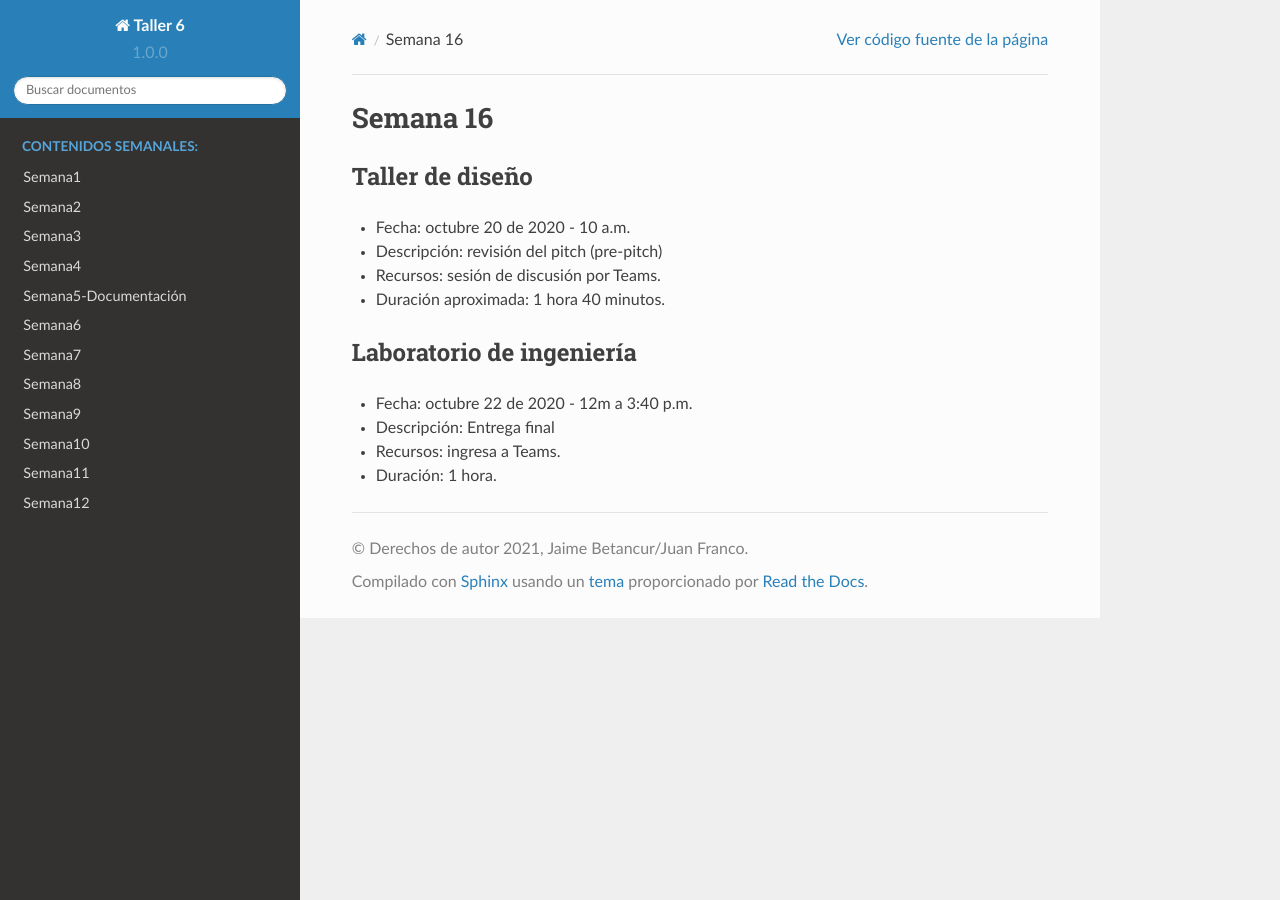
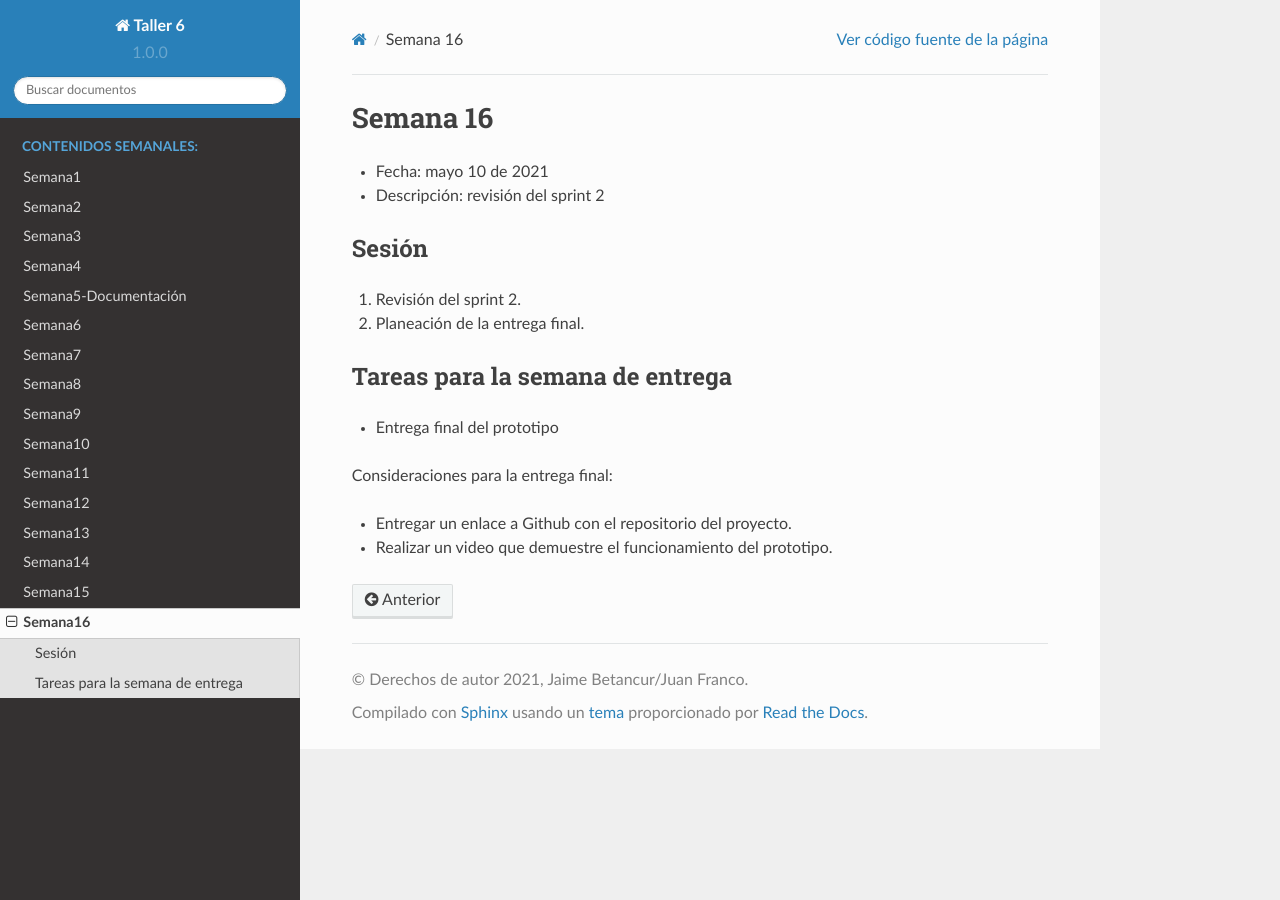
Before and after one commit to juanferfranco/taller6, a Sphinx documentation site: the page built from docs/_semana16/semana16.rst, in a window 1280 px wide. Built offline with Sphinx 7.4.7 and the Read the Docs theme 2.0.0, drawn with Linux system fonts in a browser that asks for light colours.

Commit message:
add weeks 13,14,15,16

```diff
--- a/docs/_semana16/semana16.rst
+++ b/docs/_semana16/semana16.rst
@@ -1,17 +1,21 @@
 Semana 16
 ===========
 
+* Fecha: mayo 10 de 2021
+* Descripción: revisión del sprint 2
 
-Taller de diseño
------------------
-* Fecha: octubre 20 de 2020 - 10 a.m.
-* Descripción: revisión del pitch (pre-pitch)
-* Recursos: sesión de discusión por Teams.
-* Duración aproximada: 1 hora 40 minutos.
+Sesión
+----------
 
-Laboratorio de ingeniería
---------------------------
-* Fecha: octubre 22 de 2020 - 12m a 3:40 p.m.
-* Descripción: Entrega final
-* Recursos: ingresa a Teams.
-* Duración: 1 hora.
+#. Revisión del sprint 2.
+#. Planeación de la entrega final.
+
+Tareas para la semana de entrega
+-----------------------------------------
+
+* Entrega final del prototipo
+
+Consideraciones para la entrega final:
+
+* Entregar un enlace a Github con el repositorio del proyecto.
+* Realizar un video que demuestre el funcionamiento del prototipo.
--- a/docs/index.rst
+++ b/docs/index.rst
@@ -87,3 +87,7 @@ Este curso es de 5 créditos repartidos en 4 horas de taller de diseño,
    Semana10 <_semana10/semana10>
    Semana11 <_semana11/semana11>
    Semana12 <_semana12/semana12>
+   Semana13 <_semana13/semana13>
+   Semana14 <_semana14/semana14>
+   Semana15 <_semana15/semana15>
+   Semana16 <_semana16/semana16>
```
Also changed, not shown: docs/_semana12/semana12.rst (+0 -17 lines), docs/_semana13/semana13.rst (+10 -16 lines), docs/_semana14/semana14.rst (+9 -15 lines), docs/_semana15/semana15.rst (+10 -14 lines).
